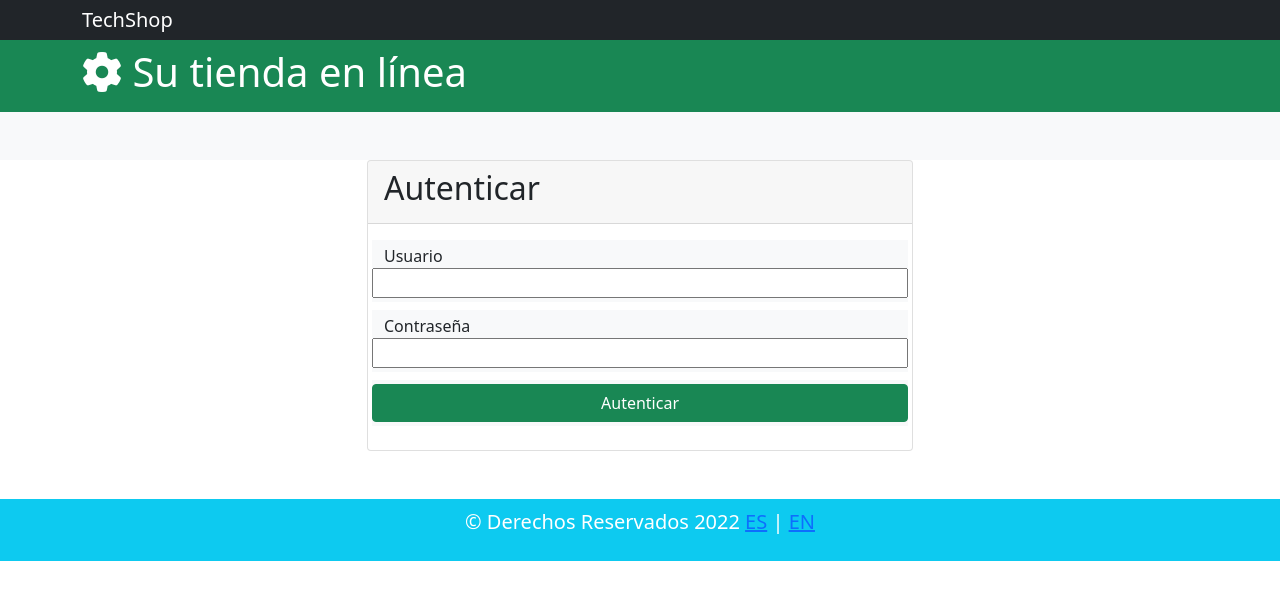
After one commit to jonathanoviedo03/Tienda_v, a Spring Boot app: page /login in a window 1280 px wide. The commit adds this page. Shown: the top 600 px of the page. Run offline with Spring Boot 4, Linux system fonts and the light colour scheme; some of the project's set-up classes (security, data sources, template engines, error pages and the like) are left out, and stand-ins take their place; some libraries are stand-ins or nearby versions.

Commit message:
Procedimientos realizados en semana 11, mejoras en la implementacion de la seguridad asi como mejoras en los estilos con bootstrap.

```diff
--- a/src/main/resources/messages.properties
+++ b/src/main/resources/messages.properties
@@ -62,3 +62,15 @@ articulo.inventario=Inventario Total
 articulo.totalArticulos=Total de Art\u00edculos
 
 categoria.totalCategorias=Total de Categorias
+
+login.username=Usuario
+login.password=Contrase\u00f1a
+login.login=Autenticar
+
+e403.titulo=Acceso denegado
+e403.texto=No tiene permisos para ver esta p\u00e1gina o ejecutar esta acci\u00f3n
+
+plantilla.tusuario=Usuario
+plantilla.troles=Roles
+plantilla.logout=Salir
+plantilla.admin=Admin
--- a/src/main/resources/messages_en.properties
+++ b/src/main/resources/messages_en.properties
@@ -62,3 +62,15 @@ articulo.inventario=Inventario Total
 articulo.totalArticulos=Total de Art\u00edculos
 
 categoria.totalCategorias=Total de Categorias
+
+login.username=Username
+login.password=Password
+login.login=Login
+
+e403.titulo=Access denied
+e403.texto=You do not have permission to view this page or perform this action
+
+plantilla.tusuario=User
+plantilla.troles=Roles
+plantilla.logout=Logout
+plantilla.admin=Admin
--- a/src/main/resources/messages_es.properties
+++ b/src/main/resources/messages_es.properties
@@ -62,3 +62,15 @@ articulo.inventario=Inventario Total
 articulo.totalArticulos=Total de Art\u00edculos
 
 categoria.totalCategorias=Total de Categorias
+
+login.username=Usuario
+login.password=Contrase\u00f1a
+login.login=Autenticar
+
+e403.titulo=Acceso denegado
+e403.texto=No tiene permisos para ver esta p\u00e1gina o ejecutar esta acci\u00f3n
+
+plantilla.tusuario=Usuario
+plantilla.troles=Roles
+plantilla.logout=Salir
+plantilla.admin=Admin
--- a/src/main/resources/templates/articulo/modificar.html
+++ b/src/main/resources/templates/articulo/modificar.html
@@ -1,6 +1,7 @@
 <!DOCTYPE html>
 <html xmlns:th="http://www.thymeleaf.org"
-      xmlns="http://www.w3.org/1999/xhtml">
+      xmlns="http://www.w3.org/1999/xhtml"
+      xmlns:sec="http://thymeleaf.org/extras/spring-security">
     <head th:replace="layout/plantilla :: head">
         <title>TechShop</title>
         <meta charset="UTF-8"/>
--- a/src/main/resources/templates/categoria/modificar.html
+++ b/src/main/resources/templates/categoria/modificar.html
@@ -1,6 +1,7 @@
 <!DOCTYPE html>
 <html xmlns:th="http://www.thymeleaf.org"
-      xmlns="http://www.w3.org/1999/xhtml">
+      xmlns="http://www.w3.org/1999/xhtml"
+      xmlns:sec="http://thymeleaf.org/extras/spring-security">
     <head th:replace="layout/plantilla :: head">
         <title>TechShop</title>
         <meta charset="UTF-8"/>
--- a/src/main/resources/templates/cliente/busqueda.html
+++ b/src/main/resources/templates/cliente/busqueda.html
@@ -1,6 +1,7 @@
 <!DOCTYPE html>
 <html xmlns:th="http://www.thymeleaf.org"
-      xmlns="http://www.w3.org/1999/xhtml">
+      xmlns="http://www.w3.org/1999/xhtml"
+      xmlns:sec="http://thymeleaf.org/extras/spring-security">
     <head th:replace="layout/plantilla :: head">
         <title>TechShop</title>
         <meta charset="UTF-8"/>
--- a/src/main/resources/templates/cliente/modificar.html
+++ b/src/main/resources/templates/cliente/modificar.html
@@ -1,6 +1,7 @@
 <!DOCTYPE html>
 <html xmlns:th="http://www.thymeleaf.org"
-      xmlns="http://www.w3.org/1999/xhtml">
+      xmlns="http://www.w3.org/1999/xhtml"
+      xmlns:sec="http://thymeleaf.org/extras/spring-security">
     <head th:replace="layout/plantilla :: head">
         <title>TechShop</title>
         <meta charset="UTF-8"/>
--- a/src/main/resources/templates/index.html
+++ b/src/main/resources/templates/index.html
@@ -17,7 +17,7 @@
 
             <div th:if="${articulos != null and !articulos.empty}">
 
-                <table border="1">
+                <table class="table">
                     <thead>
                         <tr>
                             <th th:text="#{articulo.descripcion}"></th>
--- a/src/main/resources/templates/layout/plantilla.html
+++ b/src/main/resources/templates/layout/plantilla.html
@@ -21,7 +21,7 @@
                         <span class="navbar-toggle-icon"></span>
                     </button>
                     <div class="collapse navbar-collapse" id="navbarCollapse">
-                        <ul class="navbar-nav">
+                        <ul class="navbar-nav" sec:authorize="hasRole('VENDEDOR')">
                             <li class="nav-menu-item">
                                 <a th:href="@{/cliente/listado}" class="nav-menu-link nav-link"
                                    th:text="#{plantilla.clientes}">
@@ -37,17 +37,53 @@
                                    th:text="#{plantilla.articulos}">
                                 </a>
                             </li>
+                            <li class="nav-menu-item" sec:authorize="hasRole('ADMIN')">
+                                <a th:href="@{/articulo/listado}" class="nav-menu-link nav-link"
+                                   th:text="#{plantilla.admin}">
+                                </a>
+                            </li>
+                        </ul>
+                        <ul class="navbar-nav ml-auto" sec:authorize="isAuthenticated">
+                            <li class="nav-item mr-3">
+                                <a href="#" class="nav-link">
+                                    <i class="fas fa-user"></i>
+                                    [[#{plantilla.bienvenido}]]:
+                                    <span sec:authentication="name">xx</span>
+                                </a>
+                            </li>
+                            <li class="nav-item">
+                                <form method="POST" th:action="@{/logout}">
+                                    <a href="#" onclick="this.parentNode.submit();" class="nav-link">
+                                        <i class="fas fa-user-times"></i>
+                                        [[#{plantilla.logout}]]</a>
+                                </form>
+                            </li>
                         </ul>
                     </div>
                 </div>
             </nav>
+            <section id="main-header" class="py-2 bg-success text-white">
+                <div class="container">
+                    <div class="row">
+                        <div class="col-md-6">
+                            <h1>
+                                <i class="fas fa-cog"></i> [[#{plantilla.titulo}]]
+                        </div>
+                    </div>
+                </div>
+            </section>
         </header>
 
-        <footer th:fragment="footer">
-            <p>&COPY [[#{plantilla.derechos}]]
-                <a th:href="@{/(lang=es)}">ES</a> |
-                <a th:href="@{/(lang=en)}">EN</a>
-            </p>
+        <footer th:fragment="footer" class="bg-info text-white mt-5 p-2">
+            <div class="container">
+                <div class="col">
+                    <p class="lead text-center">
+                        &COPY [[#{plantilla.derechos}]]
+                        <a th:href="@{/(lang=es)}">ES</a> |
+                        <a th:href="@{/(lang=en)}">EN</a>
+                    </p>
+                </div>
+            </div>
         </footer>
 
     </body>
--- /dev/null
+++ b/src/main/resources/templates/login.html
@@ -0,0 +1,52 @@
+<!DOCTYPE html>
+<html xmlns:th="http://www.thymeleaf.org"
+      xmlns="http://www.w3.org/1999/xhtml"
+      xmlns:sec="http://thymeleaft.org/extras/spring-security">
+    <head th:replace="layout/plantilla :: head">
+        <title>TechShop</title>
+        <meta charset="UTF-8"/>
+    </head>
+    <body>
+        <header th:replace="layout/plantilla :: header"></header>
+
+        <section id="acctions" class="py-4 bg-light">
+            <div class="container">
+                <div class="row"></div>
+            </div>
+        </section>
+
+        <section id="login">
+
+            <div class="container">
+                <div class="row">
+                    <div class="col-md-6 m-auto">
+                        <div class="card">
+                            <div class="card-header">
+                                <h2 th:text="#{login.login}"></h2>
+                            </div>
+                            <div class="card-body">
+                                <form method="POST" th:action="@{/login}">
+                                    <div class="row py-1 mb-2 bg-light">
+                                        <label for="username" th:text="#{login.username}"></label><br/>
+                                        <input type="text" name="username" id="username"/>
+                                    </div>
+                                    <div class="row py-1 mb-2 bg-light">
+                                        <label for="password" th:text="#{login.password}"></label><br/>
+                                        <input type="password" name="password" id="password"/>
+                                    </div>
+                                    <div class="row py-1 mb-2 bg-light">
+                                        <button type="submit" value="Login" th:text="#{login.login}" class="btn btn-success"></button>
+                                    </div>
+                                </form>
+                            </div>
+                        </div>
+                    </div>
+                </div>
+            </div>
+
+        </section>
+
+        <footer th:replace="layout/plantilla :: footer"></footer>
+
+    </body>
+</html>
```
Also changed, not shown: src/main/java/com/tienda/SecurityConfig.java (added, +53 -0 lines), src/main/java/com/tienda/WebConfig.java (+9 -0 lines), src/main/resources/templates/articulo/listado.html (+7 -6 lines), src/main/resources/templates/categoria/listado.html (+7 -6 lines), src/main/resources/templates/cliente/listado.html (+8 -7 lines), src/main/resources/templates/errores/403.html (added, +31 -0 lines).
